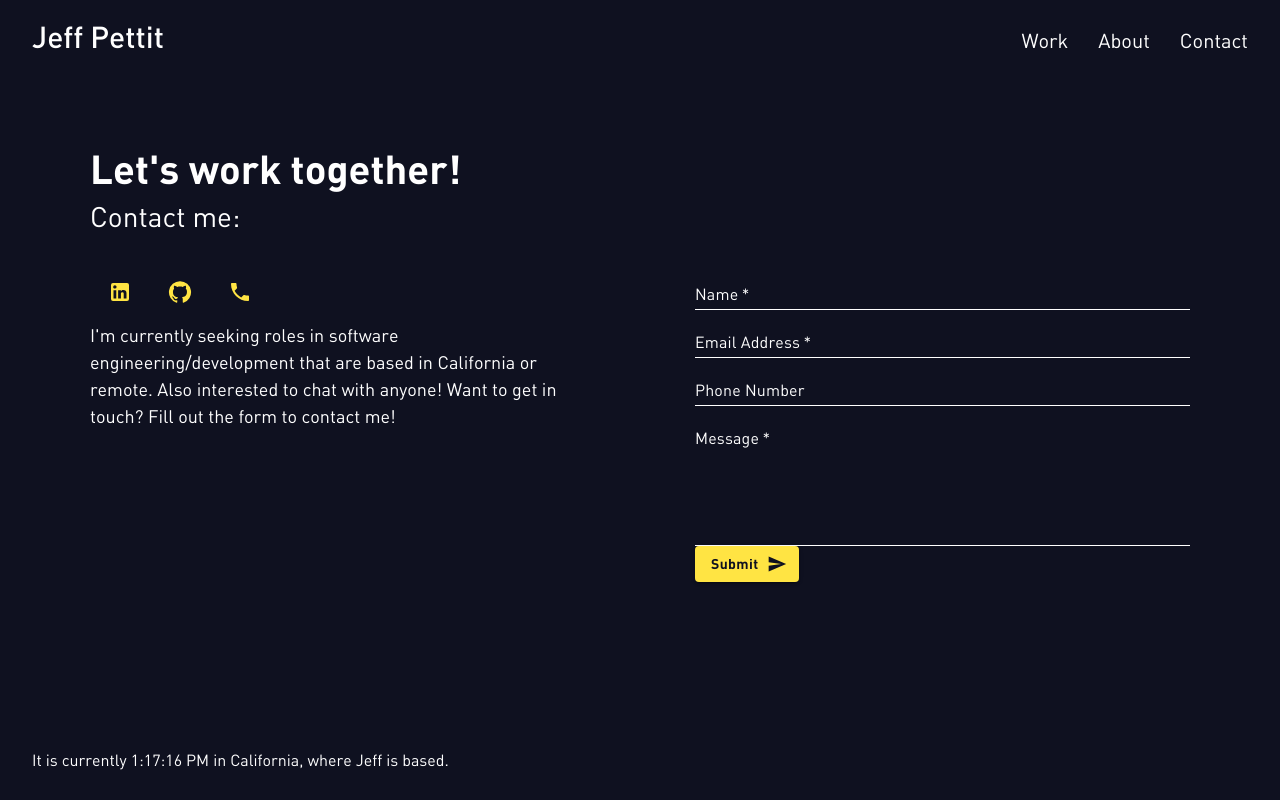
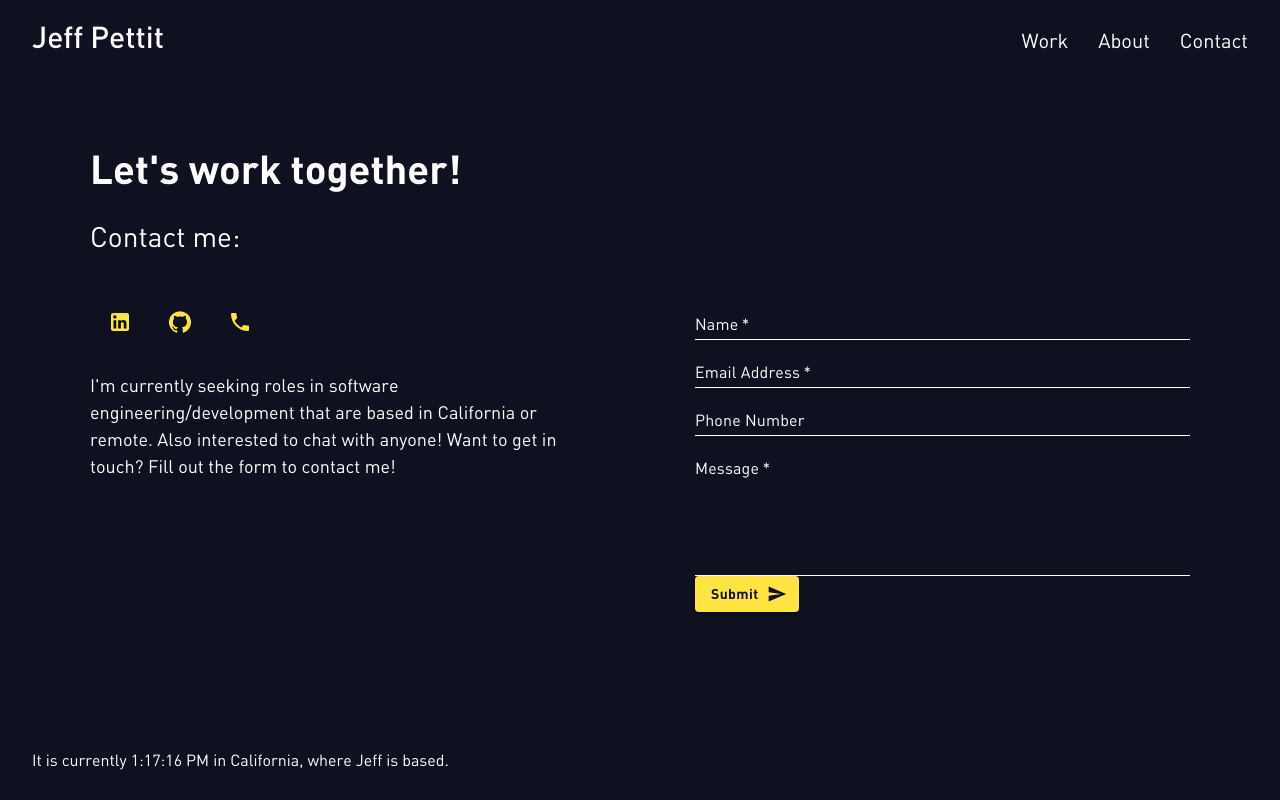
Before and after one commit to jwpettit/Portfolio-Website, a React (Create React App) app: page /contact in a window 1280 px wide. Built offline with nearby package versions, Linux system fonts and the light colour scheme.

Commit message:
Contact page almost there

```diff
--- a/src/App.css
+++ b/src/App.css
@@ -241,7 +241,7 @@
 
 /* Contact Page Classes */
 .Contact-Container-Flex {
-    margin-top: 20px;
+    margin-top: 30px;
     display: flex;
     justify-content: space-between;
 }
@@ -259,3 +259,7 @@
     color: #FFE443;
     margin: 10px;
 }
+
+.Contact-Top-Space {
+    margin-top: 20px;
+}
--- a/src/pages/Contact.jsx
+++ b/src/pages/Contact.jsx
@@ -10,7 +10,7 @@ export default function Contact() {
                 <div className="H1-Header">
                     <h1>Let's work together!</h1>
                 </div>
-                <div className="H3-Header">
+                <div className="H3-Header Contact-Top-Space">
                     <h3>Contact me:</h3>
                 </div>
                 <div className="Contact-Container-Flex">
@@ -20,8 +20,8 @@ export default function Contact() {
                             <ContactGitHubIcon />
                             <ContactPhoneIcon />
                         </div>
-                        <div>
-                            <p className="Body-Text">
+                        <div className="Body-Text Contact-Top-Space">
+                            <p>
                                 I'm currently seeking roles in software
                                 engineering/development that are based in
                                 California or remote. Also interested to chat
```
